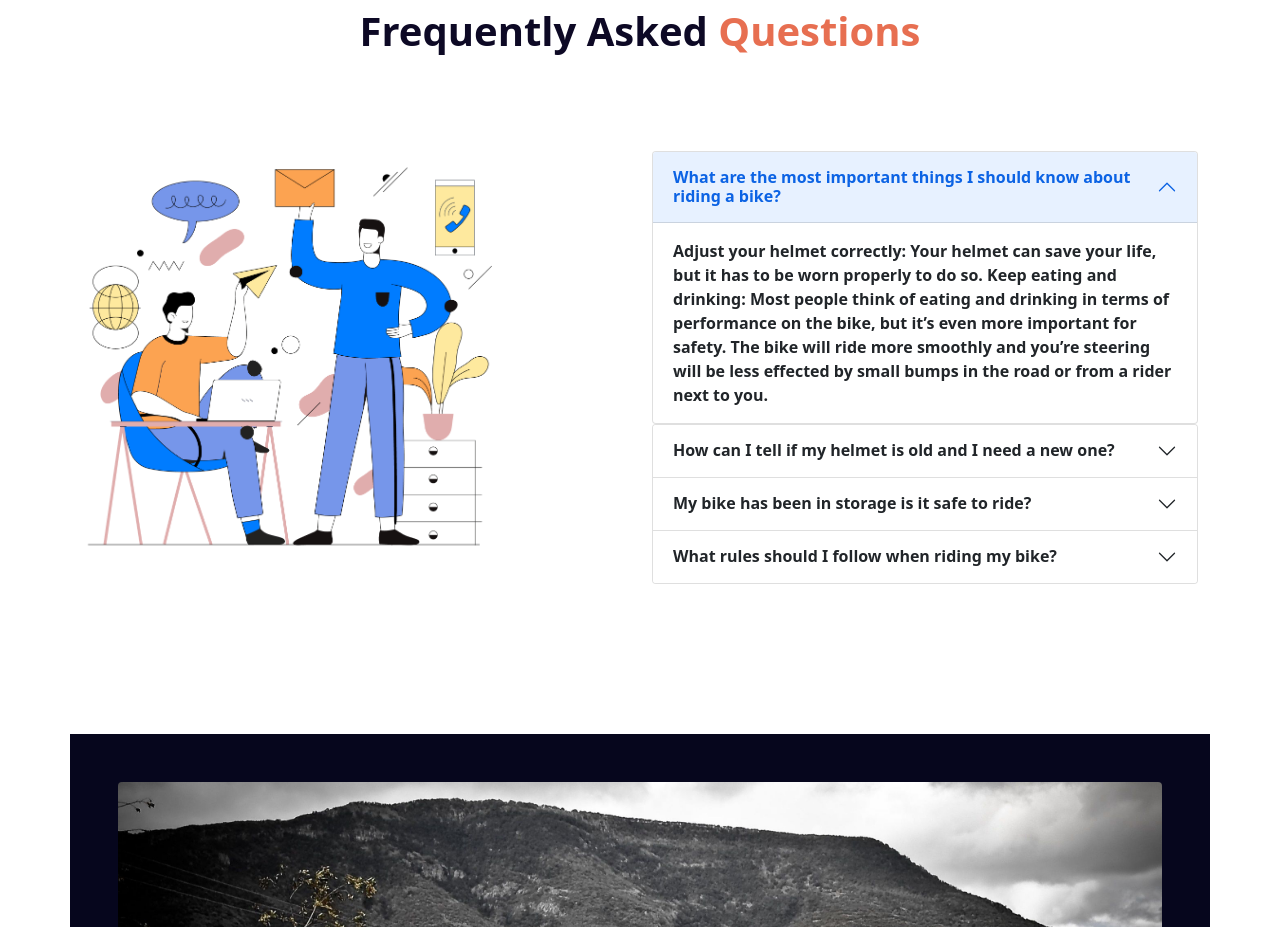
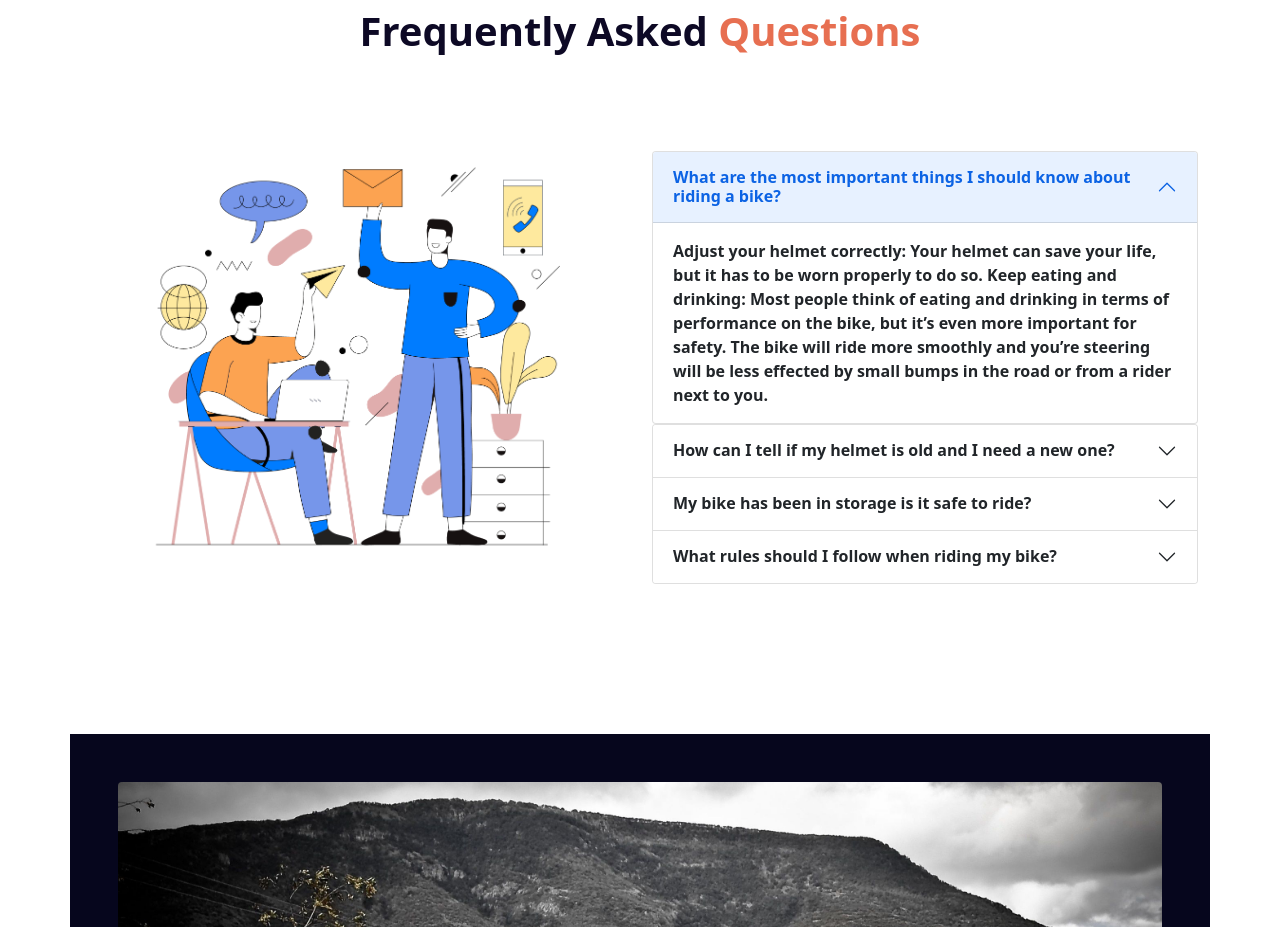
Before and after one commit to nawrin120/Honda-Bootstrap-project-Ass-3, a plain HTML site: page index.html in a window 1280 px wide. Shown: the part 1777-2704 px from the top of the page. Drawn offline with nearby package versions, Linux system fonts and the light colour scheme.

Commit message:
my-final commit

```diff
--- a/index.html
+++ b/index.html
@@ -185,9 +185,11 @@
             <h1 class="fs-1 fw-bold my-5 text-center"><span style="color:  #0D0925;">Frequently Asked</span>
                 <span style="color: #E76F51;"> Questions</span>
             </h1><br>
-            <div class="row d-flex align-items-center">
-                <div class="col-12 col-lg-6">
-                    <img src="images/faq.png" alt="" class=" w-75 ">
+            <div class="row d-flex align-items-center justify-content-center">
+                <div class=" col-12 col-lg-6">
+                    <div class="d-flex align-items-center justify-content-center">
+                        <img src="images/faq.png" alt="" class="mx-auto w-75 ">
+                    </div>
                 </div>
                 <!-- ------collapse -------------- -->
                 <div class="col-12 col-lg-6 mt-4">
```
